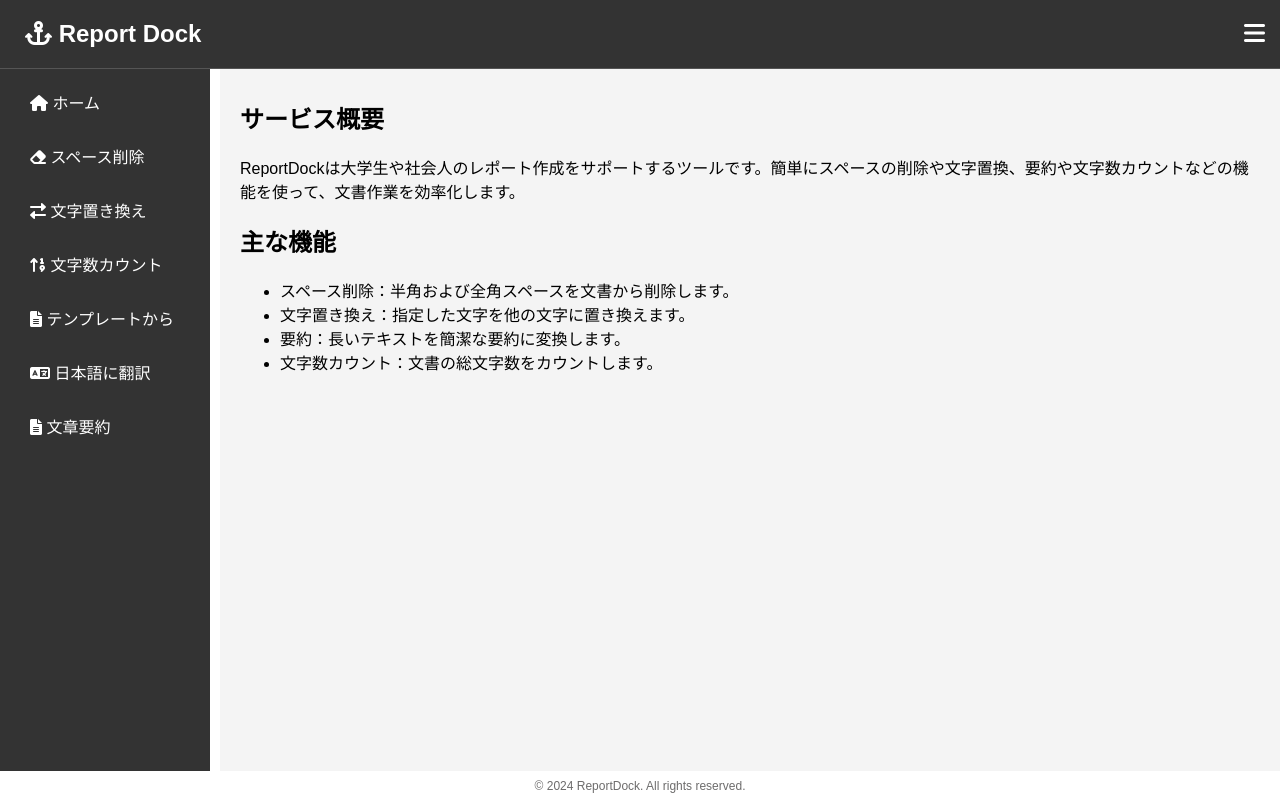
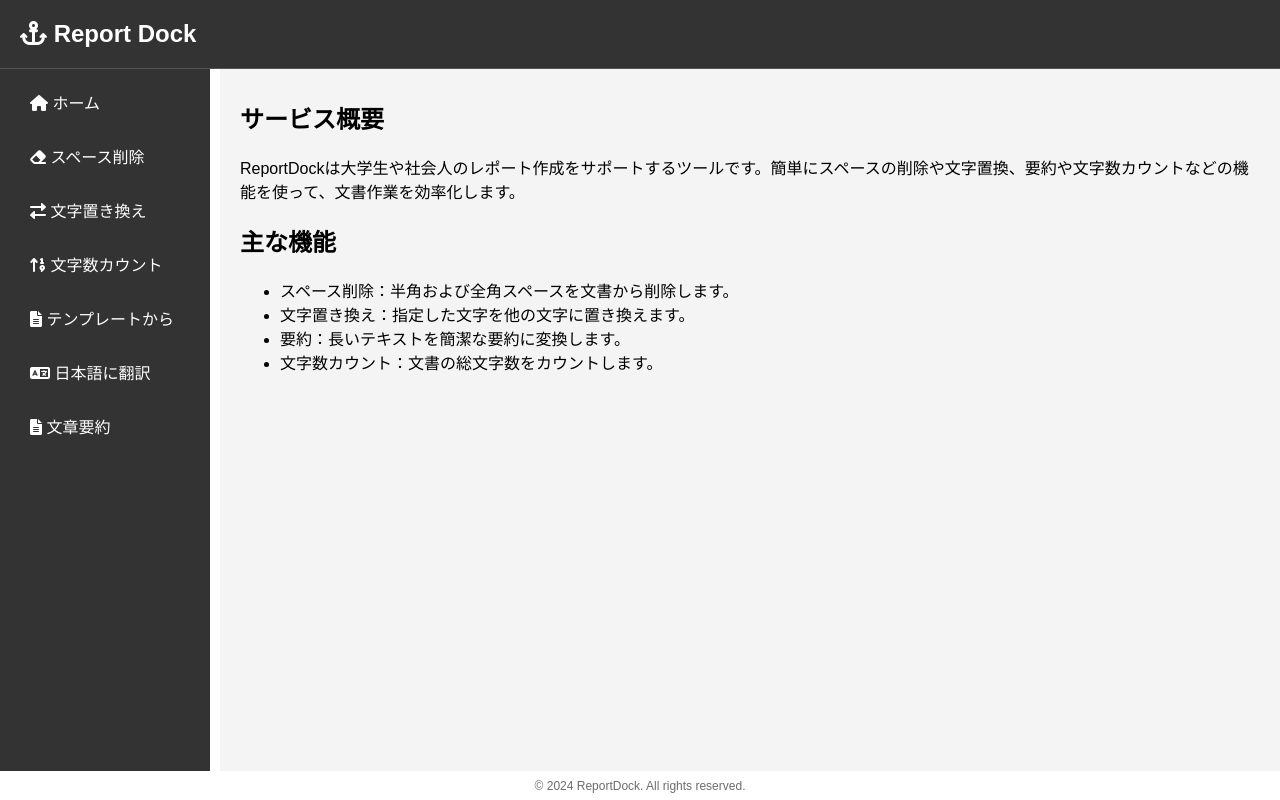
Before and after one commit to masanobu0605/ReportDock, a Flask app: page / in a window 1280 px wide. Run offline with Flask 3, Linux system fonts and the light colour scheme.

Commit message:
requirements内のモジュールを追記

```diff
--- a/reportdock/app.yaml
+++ b/reportdock/app.yaml
@@ -7,9 +7,3 @@
   static_dir: static/
 - url: /.*
   script: auto
-
-env_variables:
-  DB_USER: 'testuser-1'
-  DB_PASSWORD: 'test0001'
-  DB_NAME: 'testDB-20240504'
-  DB_CONNECTION_NAME: 'gae-sample-site-422100:asia-northeast1:gae-sample-site-20240504'
--- a/reportdock/requirements.txt
+++ b/reportdock/requirements.txt
@@ -1,4 +1,5 @@
 Flask
+flask_cors
 openai
 gunicorn
 pymysql
--- a/reportdock/static/css/styles.css
+++ b/reportdock/static/css/styles.css
@@ -13,11 +13,6 @@
     z-index: 1000;  /* ヘッダー全体に高いz-indexを設定 */
 }
 
-.header-left {
-    margin-left: 5px; /* 左側の余白を設定 */
-    flex: 1; /* 余白を考慮して自動的に幅を調整 */
-
-}
 
 /* ヘッダーの右端のスタイル */
 .header-right {
--- a/reportdock/templates/base.html
+++ b/reportdock/templates/base.html
@@ -12,9 +12,6 @@
     <header>
         <div class="header-left">
             <h2><i class="fas fa-anchor"></i> Report Dock</h2>
-        </div>
-        <div class="header-right">
-            <h2><i id="hamburger" class="fas fa-bars" onclick="toggleSidebar()"></i></h2>
         </div>
     </header>
 
```
Also changed, not shown: 1 other file.
